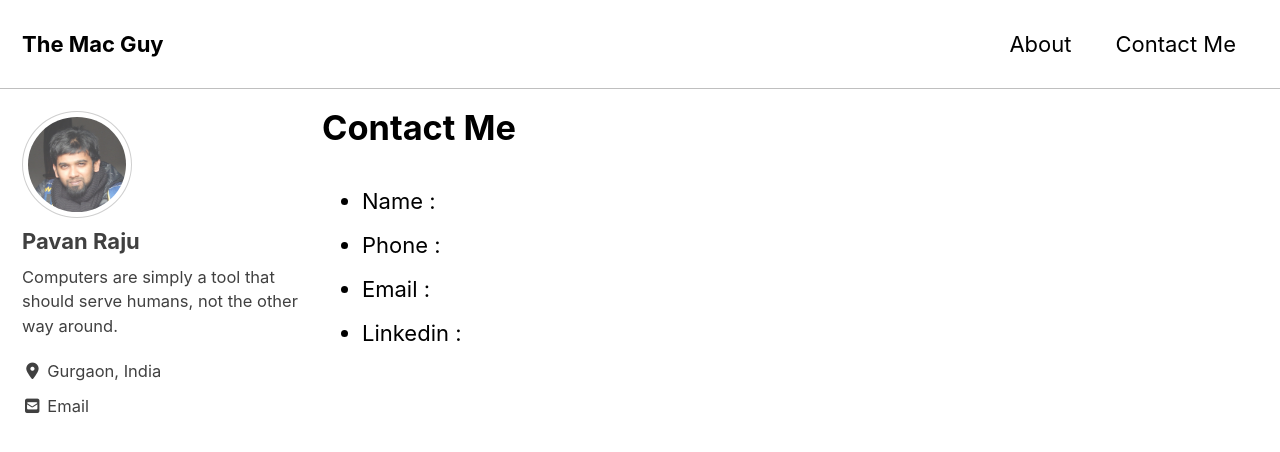
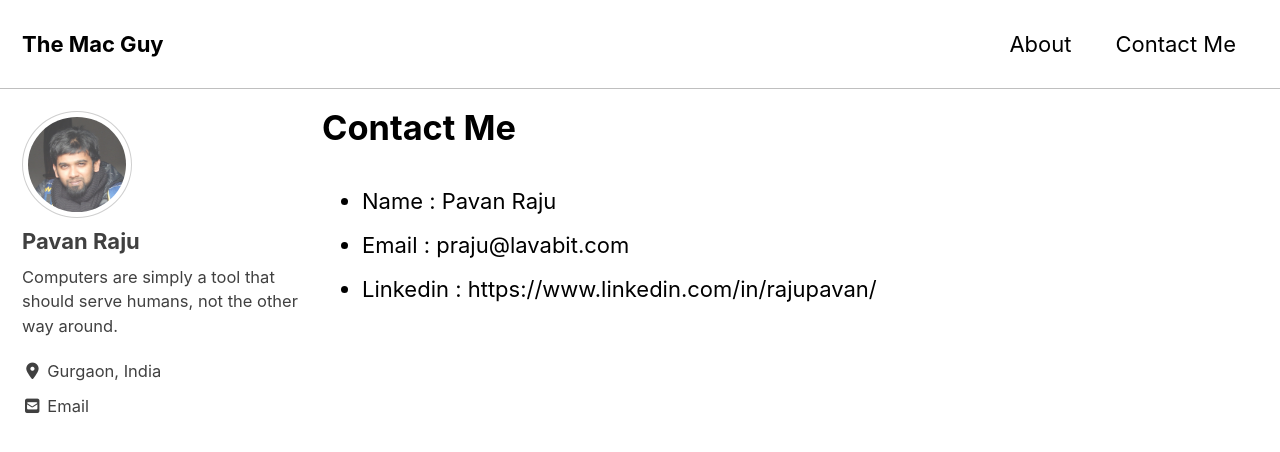
Before and after one commit to iampavan/themacguy, a Jekyll site: the page built from _pages/contact.md, in a window 1280 px wide and 900 px high. Shown: the top 452 px of the window. Built offline with Jekyll 4.4.1, drawn with Linux system fonts in a browser that asks for light colours; cached includes are drawn as plain includes; nearby versions of some CDN libraries.

```diff
--- a/_pages/contact.md
+++ b/_pages/contact.md
@@ -3,7 +3,6 @@ title: "Contact Me"
 permalink: /contact/
 ---
 
-- Name :
-- Phone :
-- Email :
-- Linkedin :
+- Name : Pavan Raju
+- Email : praju@lavabit.com
+- Linkedin : https://www.linkedin.com/in/rajupavan/
```
Also changed, not shown: _posts/2019/2019-10-October/2019-10-25-01-Setting-up-JSS-on-AWS.md (+2 -2 lines), images/jss-on-aws/1.png (renamed from _posts/2019/2019-10-October/1.png), images/jss-on-aws/2.png (renamed from _posts/2019/2019-10-October/2.png).
